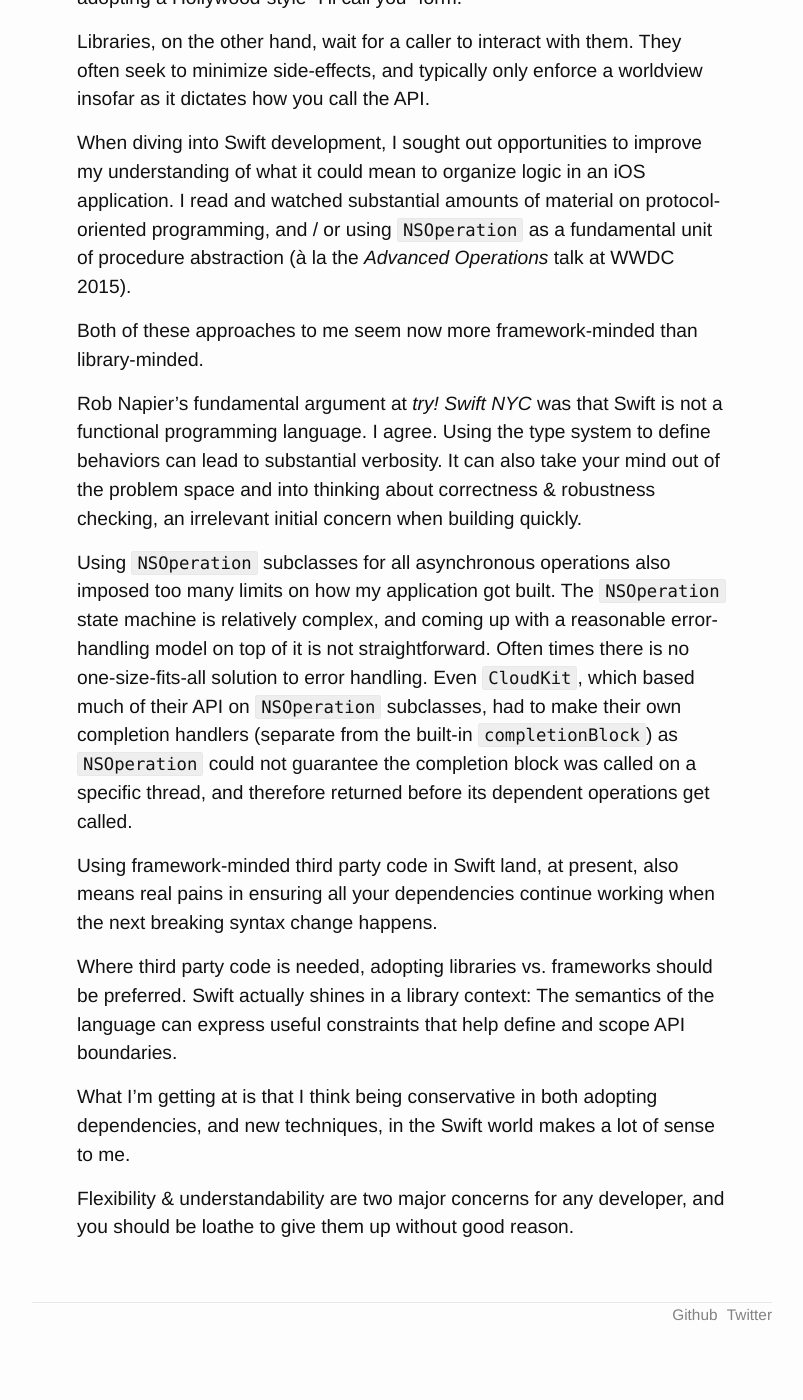
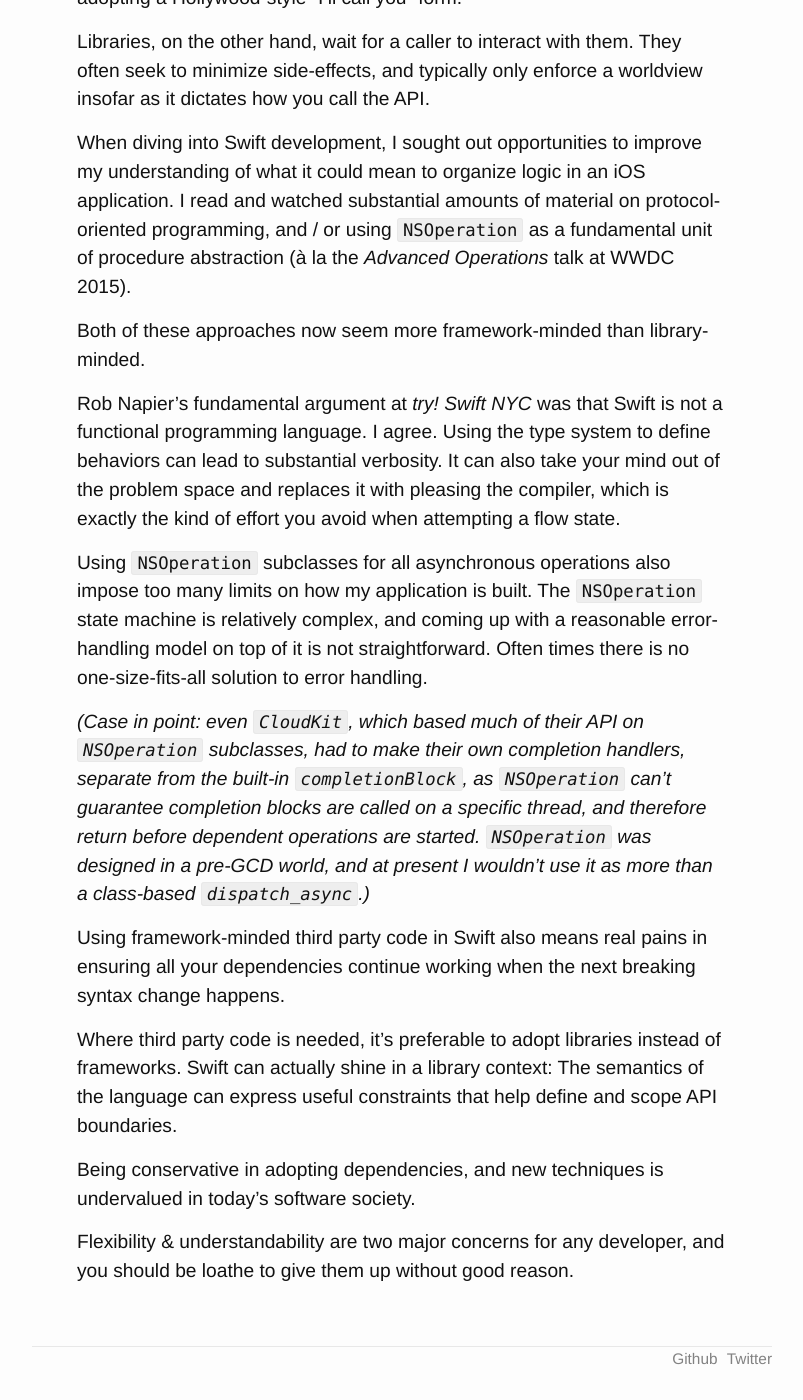
Before and after one commit to bryansum/bsumm.net, a Jekyll site: the page built from _posts/2016-10-02-dependencies.md, in a window 1280 px wide and 1400 px high, scrolled down 781 px. Shown: the whole window, without its empty margins (238-1041 px from the left). Built offline with Jekyll 4.4.1, drawn with Linux system fonts in a browser that asks for light colours; before the commit the page ends 2137 px from its top, so only the background shows below that.

Commit message:
10/02: Tweaked some wording

```diff
--- a/_posts/2016-10-02-dependencies.md
+++ b/_posts/2016-10-02-dependencies.md
@@ -18,16 +18,18 @@ Libraries, on the other hand, wait for a caller to interact with them. They ofte
 
 When diving into Swift development, I sought out opportunities to improve my understanding of what it could mean to organize logic in an iOS application. I read and watched substantial amounts of material on protocol-oriented programming, and / or using `NSOperation` as a fundamental unit of procedure abstraction (à la the *Advanced Operations* talk at WWDC 2015).
 
-Both of these approaches to me seem now more framework-minded than library-minded.
+Both of these approaches now seem more framework-minded than library-minded.
 
-Rob Napier’s fundamental argument at *try! Swift NYC* was that Swift is not a functional programming language. I agree. Using the type system to define behaviors can lead to substantial verbosity. It can also take your mind out of the problem space and into thinking about correctness & robustness checking, an irrelevant initial concern when building quickly.
+Rob Napier’s fundamental argument at *try! Swift NYC* was that Swift is not a functional programming language. I agree. Using the type system to define behaviors can lead to substantial verbosity. It can also take your mind out of the problem space and replaces it with pleasing the compiler, which is exactly the kind of effort you avoid when attempting a flow state.
 
-Using `NSOperation` subclasses for all asynchronous operations also imposed too many limits on how my application got built. The `NSOperation` state machine is relatively complex, and coming up with a reasonable error-handling model on top of it is not straightforward. Often times there is no one-size-fits-all solution to error handling. Even `CloudKit`, which based much of their API on `NSOperation` subclasses, had to make their own completion handlers (separate from the built-in `completionBlock`) as `NSOperation` could not guarantee the completion block was called on a specific thread, and therefore returned before its dependent operations get called.
+Using `NSOperation` subclasses for all asynchronous operations also impose too many limits on how my application is built. The `NSOperation` state machine is relatively complex, and coming up with a reasonable error-handling model on top of it is not straightforward. Often times there is no one-size-fits-all solution to error handling.
 
-Using framework-minded third party code in Swift land, at present, also means real pains in ensuring all your dependencies continue working when the next breaking syntax change happens.
+*(Case in point: even `CloudKit`, which based much of their API on `NSOperation` subclasses, had to make their own completion handlers, separate from the built-in `completionBlock`, as `NSOperation` can't guarantee completion blocks are called on a specific thread, and therefore return before dependent operations are started. `NSOperation` was designed in a pre-GCD world, and at present I wouldn't use it as more than a class-based `dispatch_async`.)*
 
-Where third party code is needed, adopting libraries vs. frameworks should be preferred. Swift actually shines in a library context: The semantics of the language can express useful constraints that help define and scope API boundaries.
+Using framework-minded third party code in Swift also means real pains in ensuring all your dependencies continue working when the next breaking syntax change happens.
 
-What I’m getting at is that I think being conservative in both adopting dependencies, and new techniques, in the Swift world  makes a lot of sense to me.
+Where third party code is needed, it's preferable to adopt libraries instead of frameworks. Swift can actually shine in a library context: The semantics of the language can express useful constraints that help define and scope API boundaries.
+
+Being conservative in adopting dependencies, and new techniques is undervalued in today's software society.
 
 Flexibility & understandability are two major concerns for any developer, and you should be loathe to give them up without good reason.
```
